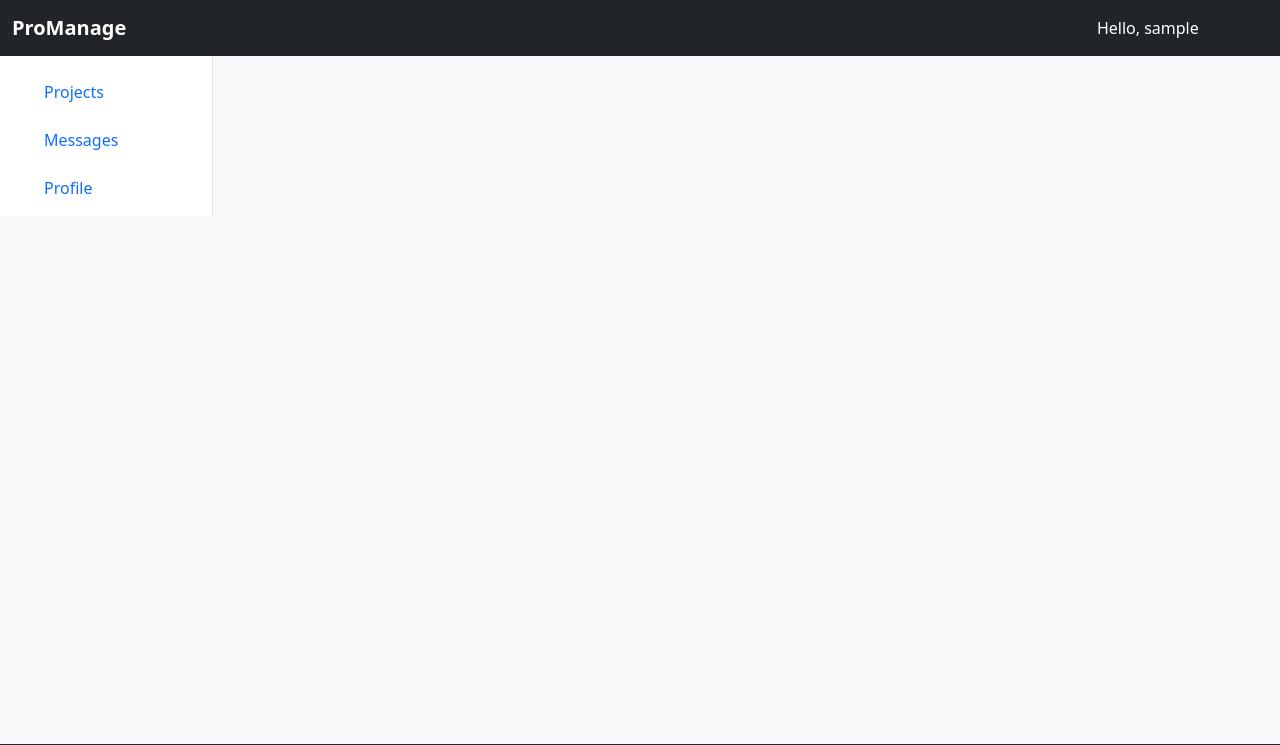
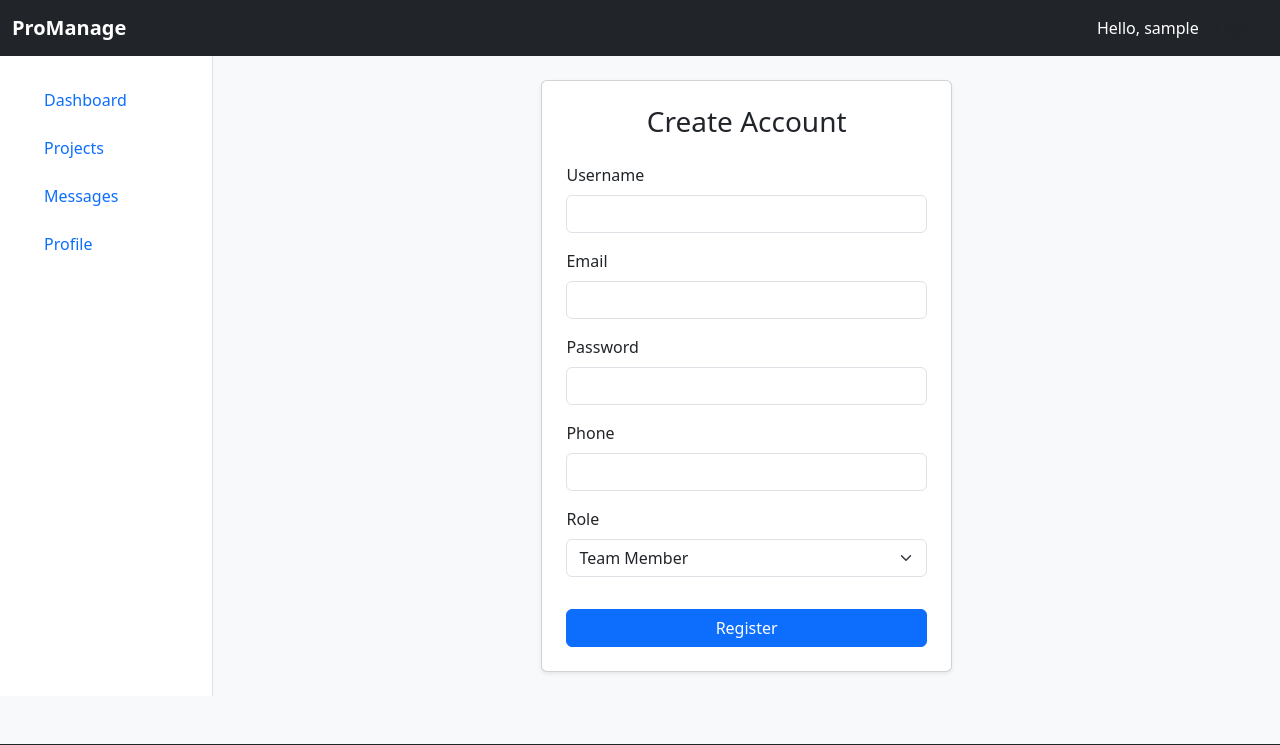
Before and after one commit to Tanvi-Bagwe/project-management-django, a Django app: template templates/accounts/register.html in a window 1280 px wide. Shown: the top 745 px of the page. Run offline with Django 5.2, Linux system fonts and the light colour scheme; the template is opened without the code that fills it, so the values that code supplies are empty; the visitor is signed in with stand-in values (Sample User, id 1).

Commit message:
register flow is partially done

```diff
--- a/templates/accounts/register.html
+++ b/templates/accounts/register.html
@@ -1 +1,54 @@
 {% extends "base.html" %}
+{% block title %}Register | ProManage{% endblock %}
+
+{% block content %}
+    <div class="row justify-content-center">
+        <div class="col-md-6 col-lg-5">
+
+            <div class="card shadow-sm">
+                <div class="card-body p-4">
+
+                    <h3 class="text-center mb-4">Create Account</h3>
+
+                    <form method="post" novalidate>
+                        {% csrf_token %}
+
+                        <div class="mb-3">
+                            <label class="form-label">Username</label>
+                            <input name="username" class="form-control" required>
+                        </div>
+
+                        <div class="mb-3">
+                            <label class="form-label">Email</label>
+                            <input name="email" type="email" class="form-control" required>
+                        </div>
+
+                        <div class="mb-3">
+                            <label class="form-label">Password</label>
+                            <input name="password" type="password" class="form-control" required>
+                        </div>
+
+                        <div class="mb-3">
+                            <label class="form-label">Phone</label>
+                            <input name="phone" class="form-control">
+                        </div>
+
+                        <div class="mb-3">
+                            <label class="form-label">Role</label>
+                            <select name="role" class="form-select">
+                                <option value="member">Team Member</option>
+                                <option value="manager">Project Manager</option>
+                            </select>
+                        </div>
+
+                        <button type="submit" class="btn btn-primary w-100 mt-3">
+                            Register
+                        </button>
+                    </form>
+
+                </div>
+            </div>
+
+        </div>
+    </div>
+{% endblock %}
--- a/templates/partials/navbar.html
+++ b/templates/partials/navbar.html
@@ -1,4 +1,4 @@
-<nav class="navbar navbar-expand-lg navbar-dark bg-dark fixed-top">
+<nav class="navbar navbar-expand-lg navbar-dark bg-dark">
     <div class="container-fluid">
         <a class="navbar-brand fw-bold" href="#">ProManage</a>
 
```
Also changed, not shown: accounts/views.py (+5 -5 lines), accounts/models/__init__.py (added).
